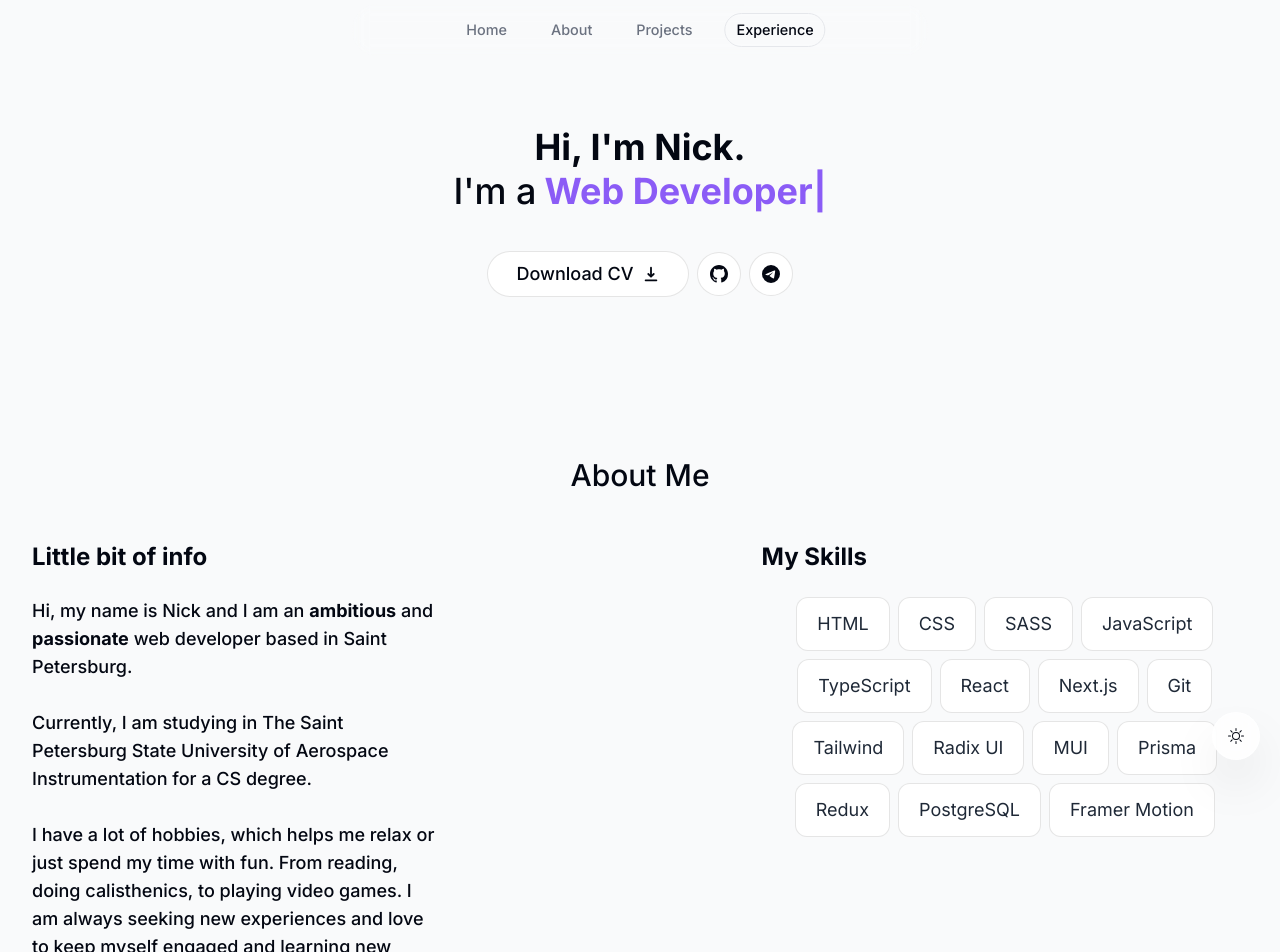
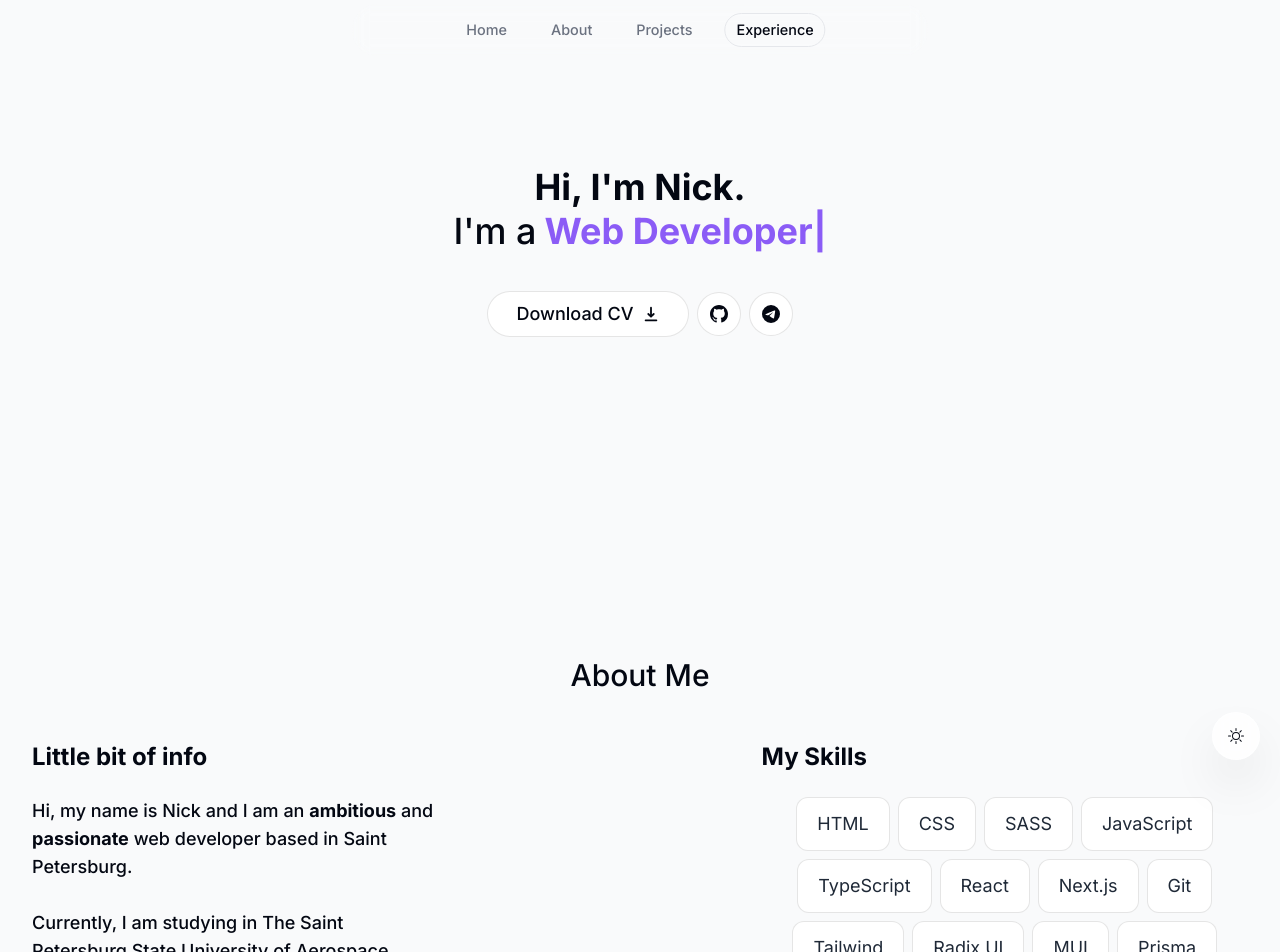
Before and after one commit to A3thyr/portfolio-nextjs, a Next.js app: page / in a window 1280 px wide. Shown: the part 20-972 px from the top of the page. Built offline with nearby package versions, Linux system fonts and the light colour scheme.

Commit message:
fix: fixed mt and trying to fix ex-clsx classes via boolean

```diff
--- a/components/About.tsx
+++ b/components/About.tsx
@@ -6,11 +6,11 @@ import SectionHeading from "./Section-heading";
 import Skills from "./Skills";
 
 export default function About() {
-  const { ref } = useSectionInView("About");
+  const { ref } = useSectionInView("About", 0.75);
 
   return (
     <motion.section
-      className="mt-40 mb-28 text-center
+      className="mt-80 mb-28 text-center
       leading-8 sm:mb-40 scroll-mt-28"
       initial={{ opacity: 0, y: 100 }}
       animate={{ opacity: 1, y: 0 }}
--- a/components/Header.tsx
+++ b/components/Header.tsx
@@ -36,13 +36,9 @@ export default function Header() {
               animate={{ y: 0, opacity: 1 }}
             >
               <Link
-                className={clsx(
-                  "flex w-full items-center justify-center px-3 py-3 hover:text-gray-950 transition dark:text-gray-500 dark:hover:text-gray-300",
-                  {
-                    "text-gray-950 dark:text-gray-100":
-                      activeSection === link.name,
-                  }
-                )}
+                className={`flex w-full items-center justify-center px-3 py-3 hover:text-gray-950 transition dark:text-gray-500 dark:hover:text-gray-300 ${
+                  activeSection === link.name && "text-gray-950 dark:text-white"
+                }`}
                 href={link.hash}
                 onClick={() => {
                   setActiveSection(link.name);
--- a/components/Intro.tsx
+++ b/components/Intro.tsx
@@ -13,7 +13,7 @@ export default function Intro() {
     <section
       ref={ref}
       id="home"
-      className="scroll-mt-[100rem] max-w-[50rem] text-center sm:mb-0"
+      className="scroll-mt-[100rem] max-w-[50rem] text-center sm:mb-0 mt-10"
     >
       <div className="flex items-center justify-center flex-col">
         <motion.div
```
